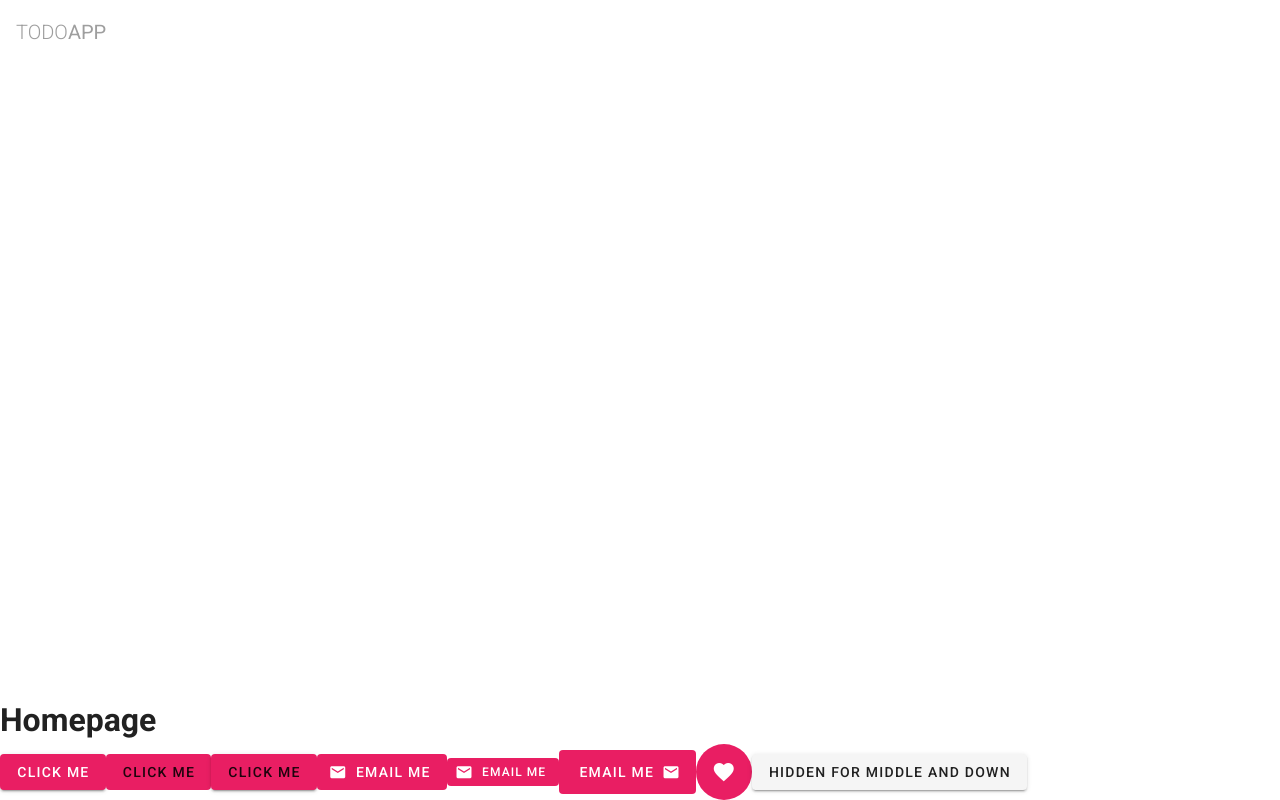
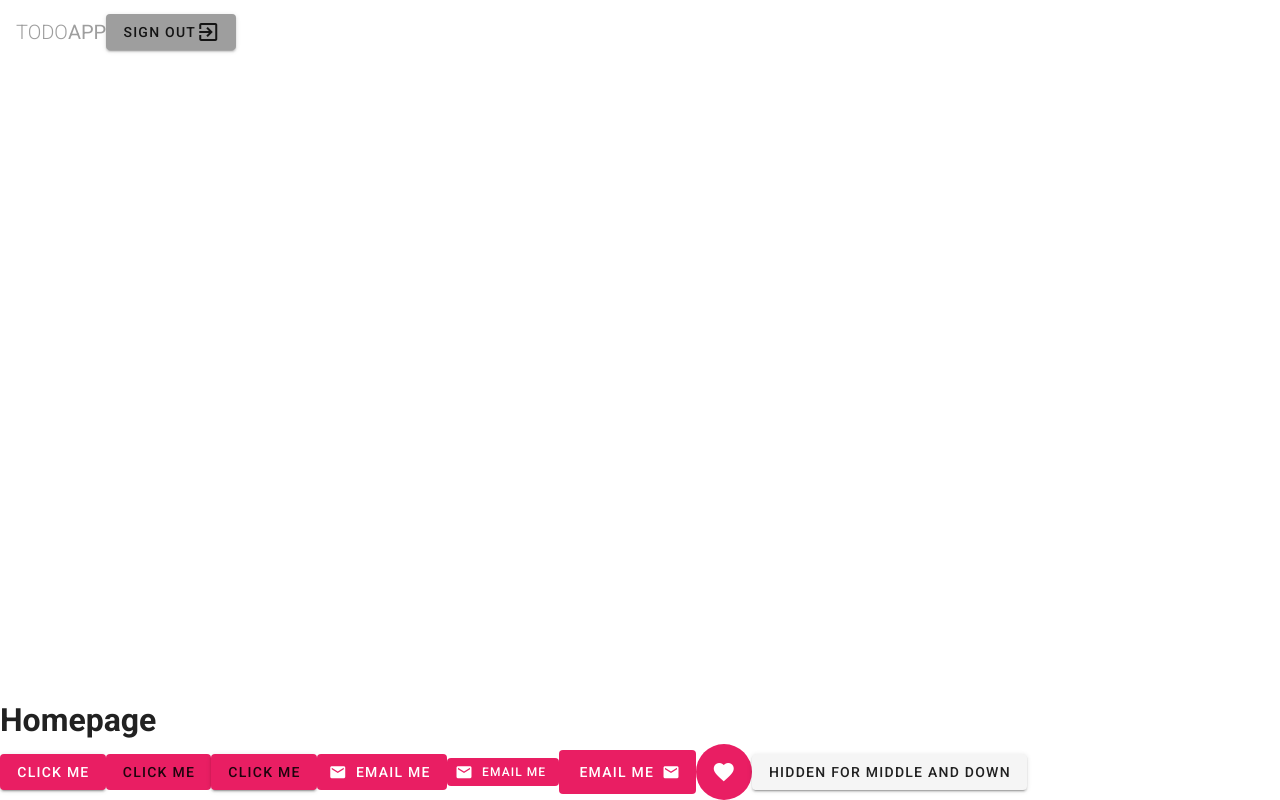
Before and after one commit to braden-w/learn-vuetify-project-management-website, a Nuxt app: page / in a window 1280 px wide. Built offline with nearby package versions, Linux system fonts and the light colour scheme.

Commit message:
Added Sign Out Button

```diff
--- a/components/TheNavBar.vue
+++ b/components/TheNavBar.vue
@@ -4,6 +4,10 @@
       <v-toolbar-title class="text-uppercase grey--text">
         <span class="font-weight-light">Todo</span><span>App</span>
       </v-toolbar-title>
+      <v-btn flat color="grey">
+        <span>Sign Out</span>
+        <v-icon>mdi-exit-to-app</v-icon>
+      </v-btn>
     </v-toolbar>
   </nav>
 </template>
```
